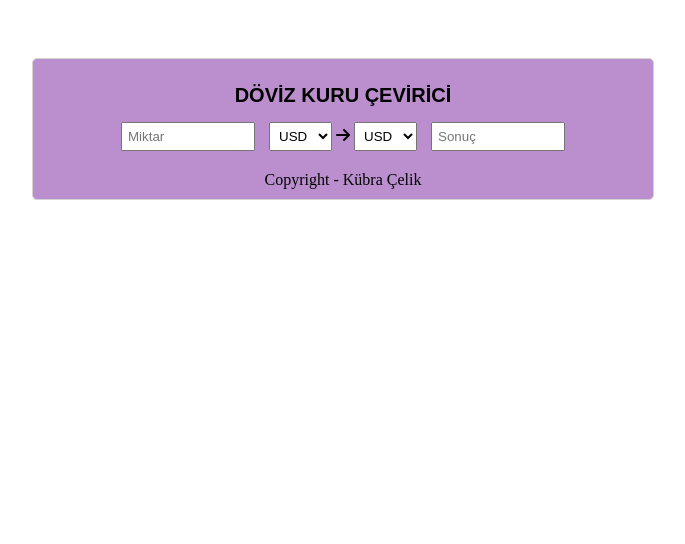
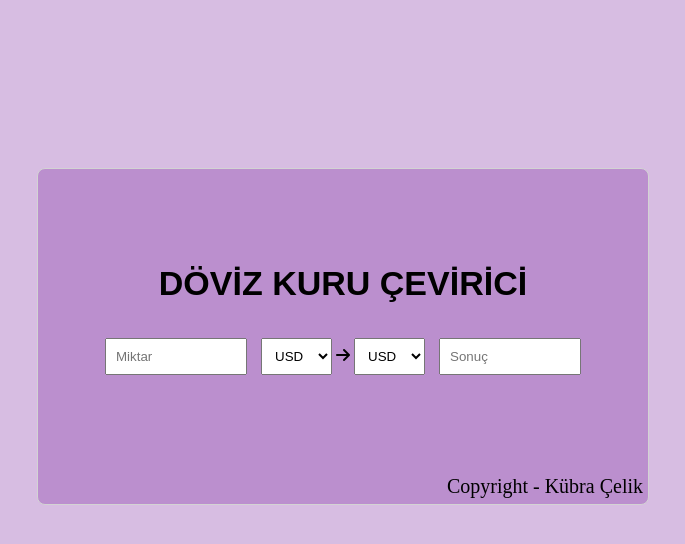
Before and after one commit to kubraacelik/JavaScript-Projects, a plain HTML site: page currency-rates/index.html in a window 1280 px wide. Shown: the whole page, without its empty margins (297-982 px from the left). Drawn offline with Linux system fonts and the light colour scheme.

Commit message:
updated css

```diff
--- a/currency-rates/style.css
+++ b/currency-rates/style.css
@@ -1,3 +1,6 @@
+body {
+  background-color: #d7bde2;
+}
 #container {
   display: flex;
   flex-direction: column;
@@ -10,10 +13,11 @@
   text-align: center;
   border: 1px solid lightgray;
   width: 600px;
-  height: auto;
-  padding: 10px;
-  margin-top: 50px;
-  border-radius: 5px;
+  height: 250px;
+  padding: 5px;
+  margin-top: 160px;
+  padding-top: 80px;
+  border-radius: 8px;
   background-color: #bb8fce;
 }
 
@@ -21,26 +25,29 @@
   display: flex;
   flex-direction: column;
   align-items: center;
+  margin-bottom: 20px;
 }
 
 .header-wrapper h4 {
   margin: 15px;
   font-family: Arial, Helvetica, sans-serif;
-  font-size: 20px;
+  font-size: 34px;
 }
 
 input {
-  padding: 5px;
+  padding: 9px;
   margin: 0px 10px;
   width: 120px;
 }
 
 select {
-  padding: 5px;
+  padding: 9px;
 }
 
 span {
-  display: block;
-  text-align: center;
-  margin-top: 20px;
+  font-size: 20px;
+  display: flex;
+  flex-direction: column;
+  text-align: right;
+  margin-top: 100px;
 }
```
